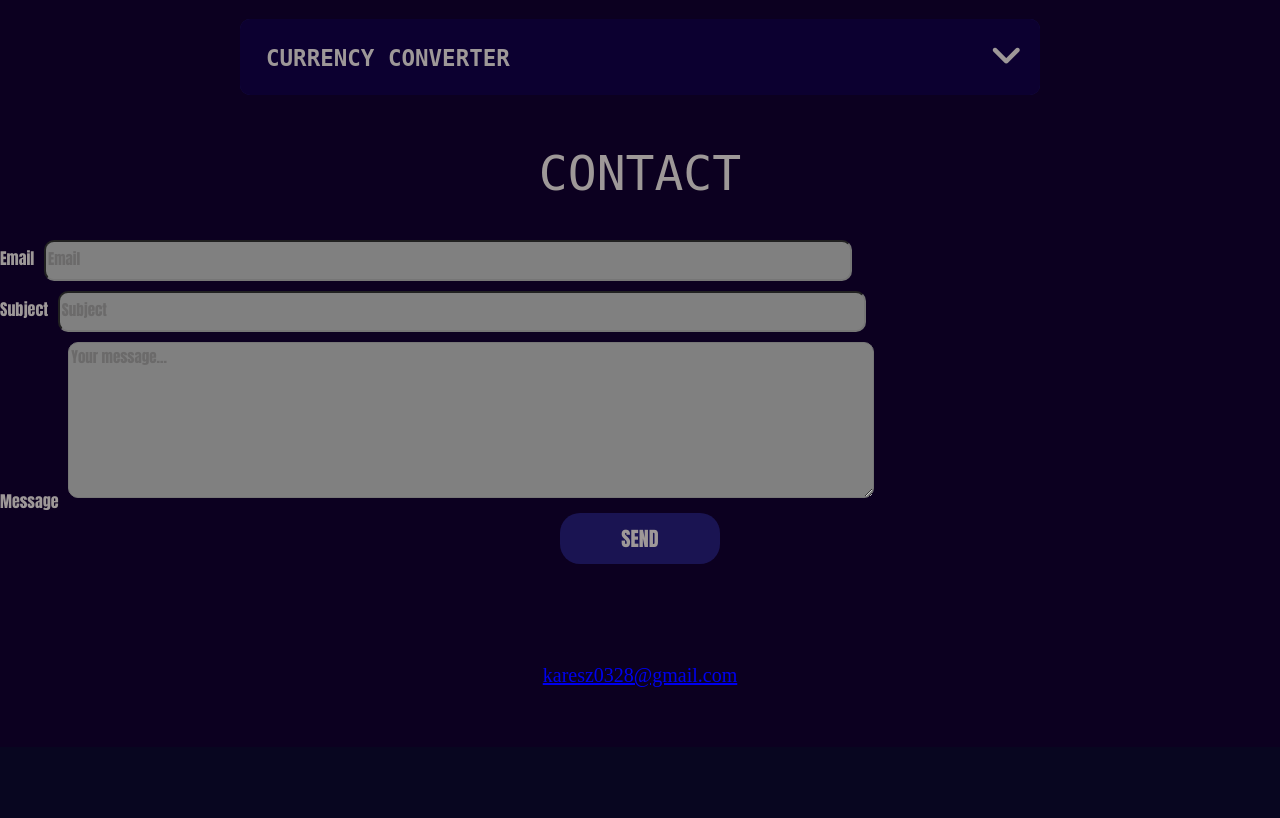
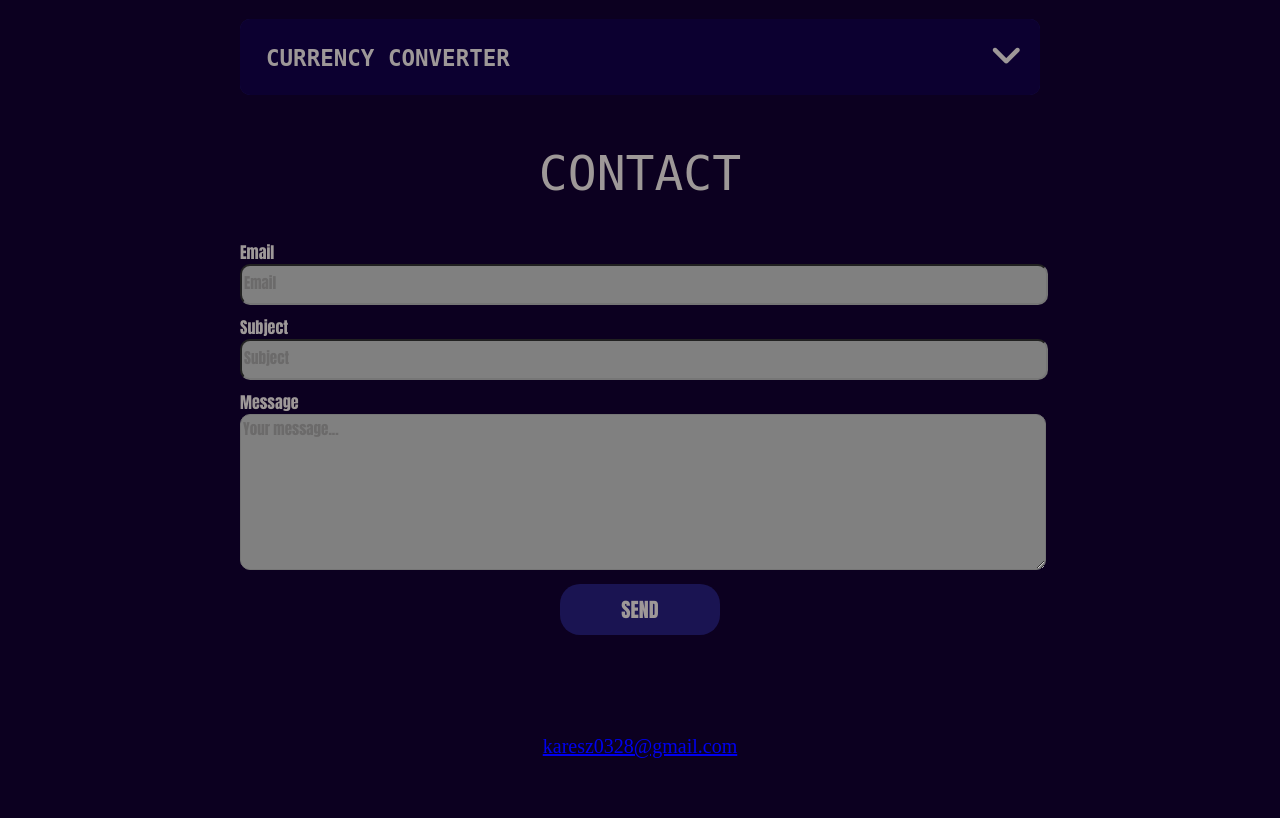
Before and after one commit to Bogar-Karoly/Portfolio, a PHP site: page / in a window 1280 px wide. Shown: the part 639-1457 px from the top of the page. Before the commit the page ends 1326 px from the top, so only its background shows below. Run offline with PHP 8.4, Linux system fonts and the light colour scheme; some libraries are stand-ins or nearby versions.

Commit message:
small change

```diff
--- a/index.php
+++ b/index.php
@@ -106,7 +106,7 @@
         <!-- CONTACT -->
         <section id="contact">
             <h1>CONTACT</h1>
-            <!--<form class="contactForm">-->
+            <div class="contactForm">
                 <div class="formGroup">
                     <label for="email">Email</label>
                     <input type="email" id="email" placeholder="Email" required>
@@ -122,7 +122,7 @@
                 <div class="formSubmit">
                     <button id="submit-btn" class="btn" >SEND</button>
                 </div>
-            <!--</form>-->
+            </div>
             <div class="contact">
                 <a href="mailto:karesz0328@gmail.com" class="emailLink">karesz0328@gmail.com</a>
             </div>
```
